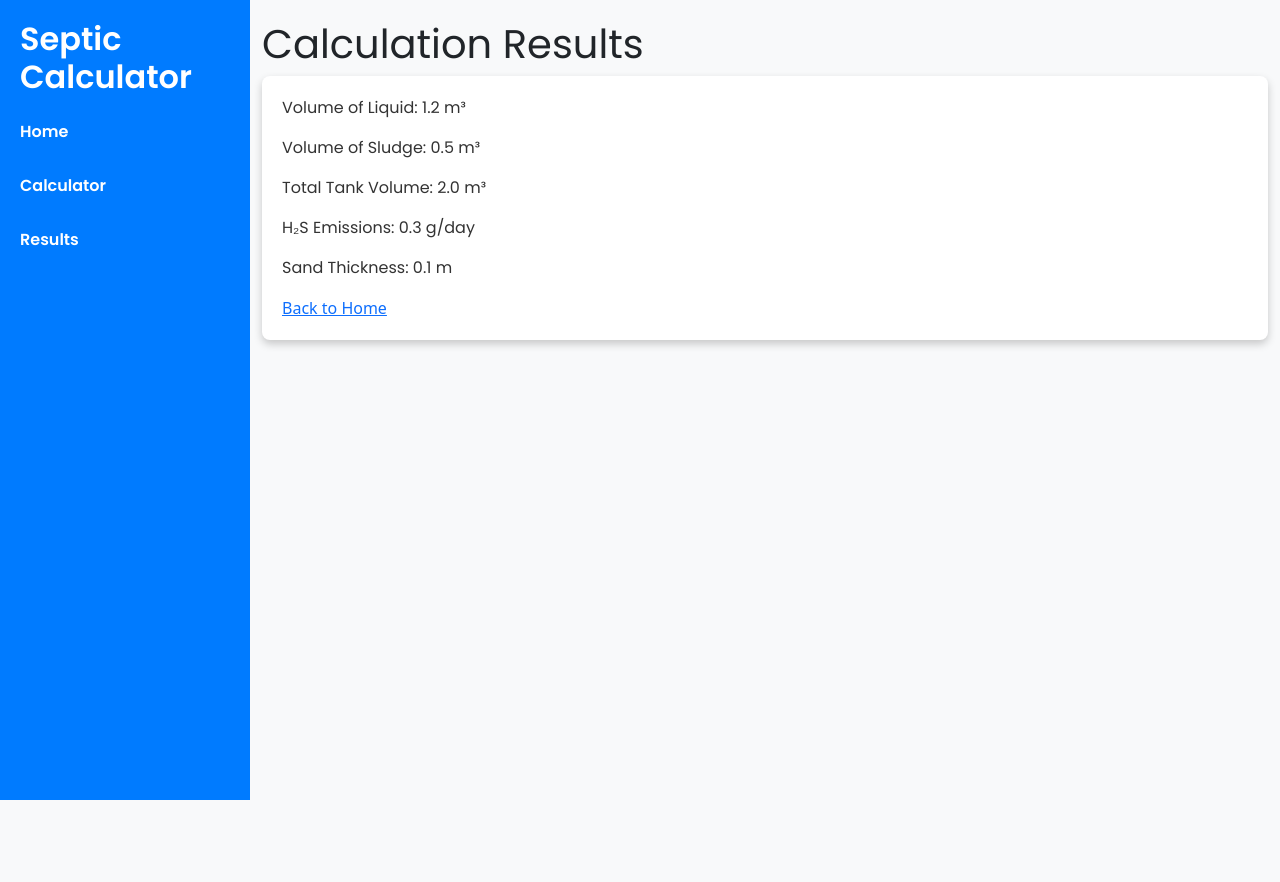
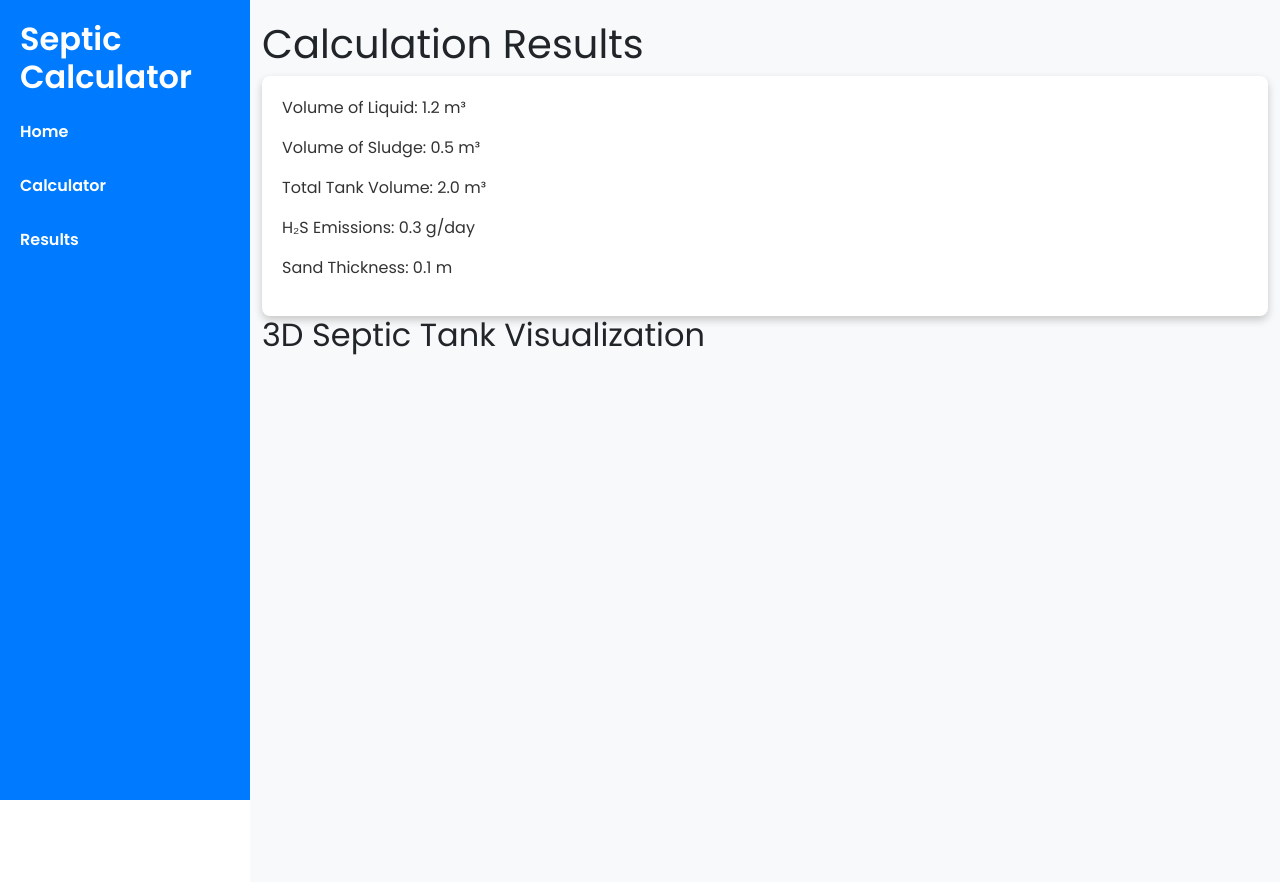
Before and after one commit to Annamaria9-coder/SepticTankCalculator, a Flask app: page /results in a window 1280 px wide. Before the commit the page ends 800 px from the top, so only its background shows below. Run offline with Flask 3, Linux system fonts and the light colour scheme.

Commit message:
Update result.html
added three.js for the 3D model

```diff
--- a/app/templates/result.html
+++ b/app/templates/result.html
@@ -7,10 +7,14 @@
     <link rel="stylesheet" href="{{ url_for('static', filename='styles.css') }}">
     <!-- Bootstrap CSS for blue-themed styling -->
     <link href="https://cdn.jsdelivr.net/npm/bootstrap@5.3.0/dist/css/bootstrap.min.css" rel="stylesheet">
-            <!-- google fonts -->
+    <!-- google fonts -->
     <link rel="stylesheet" href="https://fonts.googleapis.com/css2?family=Poppins:wght@400;600&display=swap">
+    <!-- Three.js for 3d model -->
+    <script src="https://cdnjs.cloudflare.com/ajax/libs/three.js/r128/three.min.js"></script>
     <!-- Bootstrap JavaScript Bundle for interactivity -->
     <script src="https://cdn.jsdelivr.net/npm/bootstrap@5.3.0/dist/js/bootstrap.bundle.min.js"></script>
+
+
 </head>
 
 <body>
@@ -30,9 +34,13 @@
         <p>Total Tank Volume: {{ results['Total Tank Volume'] }} m³</p>
         <p>H₂S Emissions: {{ results['H2S Emissions'] }} g/day</p>
         <p>Sand Thickness: {{ results['Sand Thickness'] }} m</p>
-        <a href="/" class="button">Back to Home</a>
     </div>
+
+    <!-- 3D Visualization Canvas -->
+    <h2>3D Septic Tank Visualization</h2>
+    <div id="tank-visualization" style="width: 100%; height: 500px;"></div>
 </div>
+
 <!-- Add this at the bottom of index.html and result.html -->
 <script src="{{ url_for('static', filename='script.js') }}"></script>
 
```
